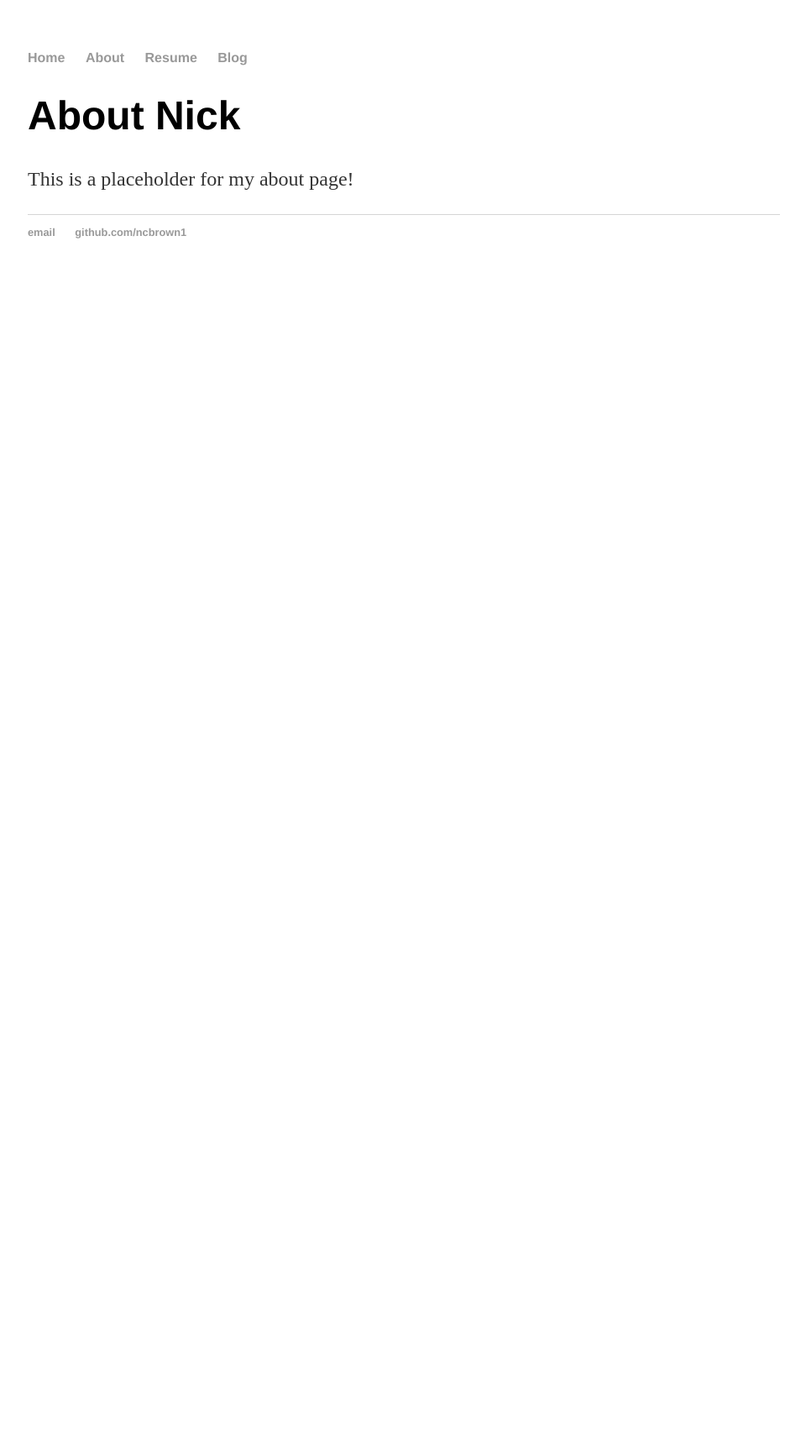
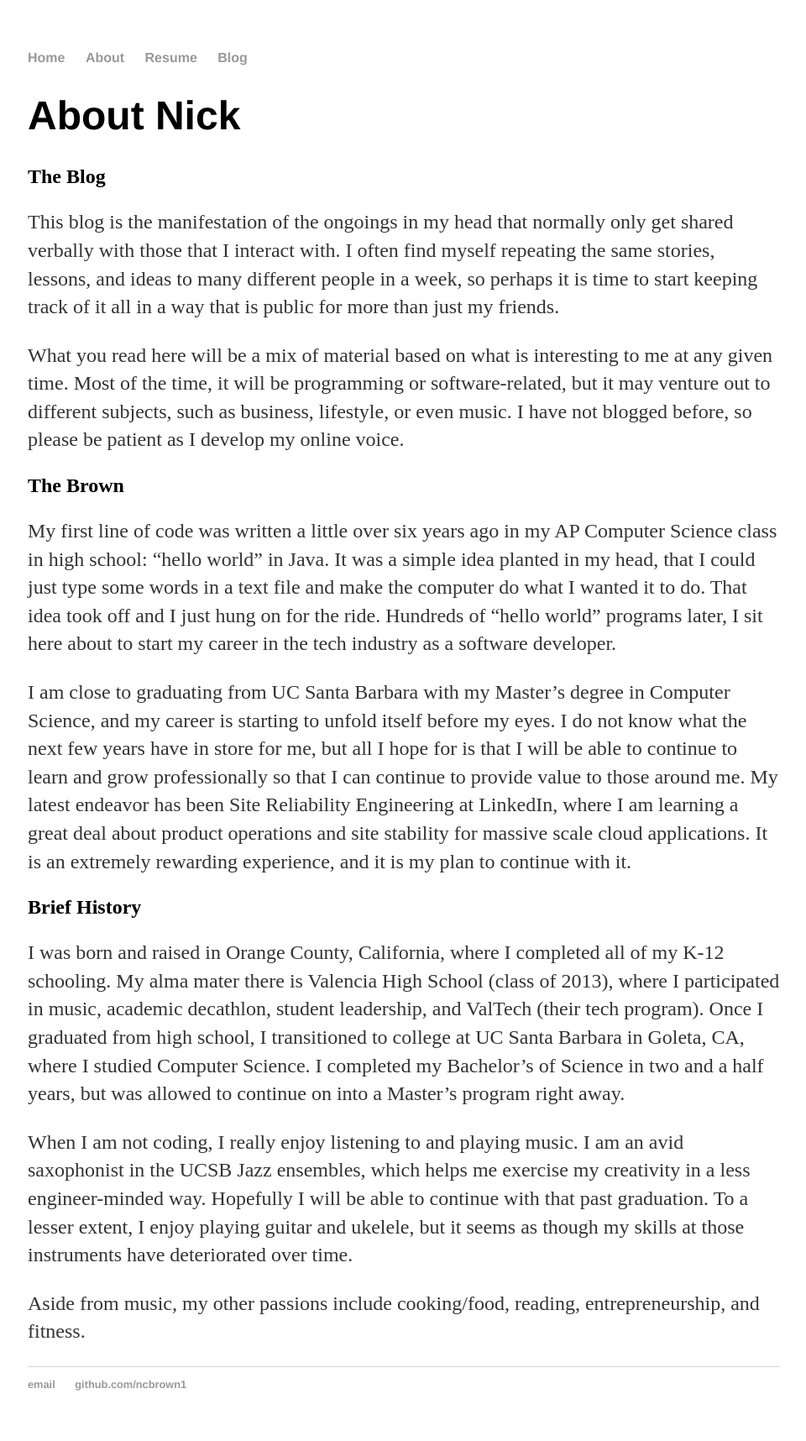
Before and after one commit to ncbrown1/ncbrown1.github.io, a Jekyll site: the page built from about/index.html, in a window 1280 px wide. Shown: the whole page at 84% size, without its empty margins (159-1119 px from the left). Built offline with Jekyll 4.4.1, drawn with Linux system fonts in a browser that asks for light colours; before the commit the page ends 900 px from its top, so only the background shows below that.

Commit message:
adding about page content

```diff
--- a/about/index.html
+++ b/about/index.html
@@ -3,4 +3,23 @@ layout: default
 title: About Nick
 ---
 <h1>{{ page.title }}</h1>
-<p>This is a placeholder for my about page!</p>
+
+<h2>The Blog</h2>
+
+<p>This blog is the manifestation of the ongoings in my head that normally only get shared verbally with those that I interact with. I often find myself repeating the same stories, lessons, and ideas to many different people in a week, so perhaps it is time to start keeping track of it all in a way that is public for more than just my friends.</p>
+
+<p>What you read here will be a mix of material based on what is interesting to me at any given time. Most of the time, it will be programming or software-related, but it may venture out to different subjects, such as business, lifestyle, or even music. I have not blogged before, so please be patient as I develop my online voice.</p>
+
+<h2>The Brown</h2>
+
+<p>My first line of code was written a little over six years ago in my AP Computer Science class in high school: “hello world” in Java. It was a simple idea planted in my head, that I could just type some words in a text file and make the computer do what I wanted it to do. That idea took off and I just hung on for the ride. Hundreds of “hello world” programs later, I sit here about to start my career in the tech industry as a software developer.</p>
+
+<p>I am close to graduating from UC Santa Barbara with my Master’s degree in Computer Science, and my career is starting to unfold itself before my eyes. I do not know what the next few years have in store for me, but all I hope for is that I will be able to continue to learn and grow professionally so that I can continue to provide value to those around me. My latest endeavor has been Site Reliability Engineering at LinkedIn, where I am learning a great deal about product operations and site stability for massive scale cloud applications. It is an extremely rewarding experience, and it is my plan to continue with it.</p>
+
+<h2>Brief History</h2>
+
+<p>I was born and raised in Orange County, California, where I completed all of my K-12 schooling. My alma mater there is Valencia High School (class of 2013), where I participated in music, academic decathlon, student leadership, and ValTech (their tech program). Once I graduated from high school, I transitioned to college at UC Santa Barbara in Goleta, CA, where I studied Computer Science. I completed my Bachelor’s of Science in two and a half years, but was allowed to continue on into a Master’s program right away.</p>
+
+<p>When I am not coding, I really enjoy listening to and playing music. I am an avid saxophonist in the UCSB Jazz ensembles, which helps me exercise my creativity in a less engineer-minded way. Hopefully I will be able to continue with that past graduation. To a lesser extent, I enjoy playing guitar and ukelele, but it seems as though my skills at those instruments have deteriorated over time.</p>
+
+<p>Aside from music, my other passions include cooking/food, reading, entrepreneurship, and fitness.</p>
```
